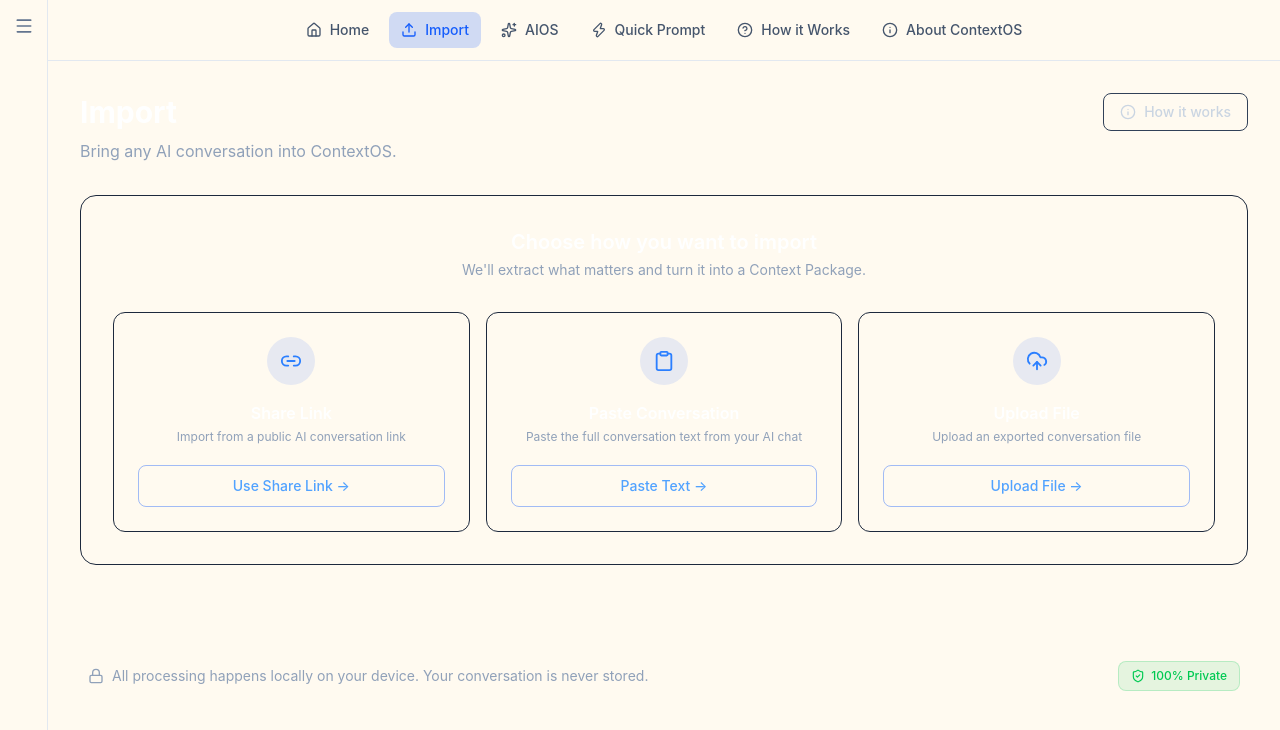
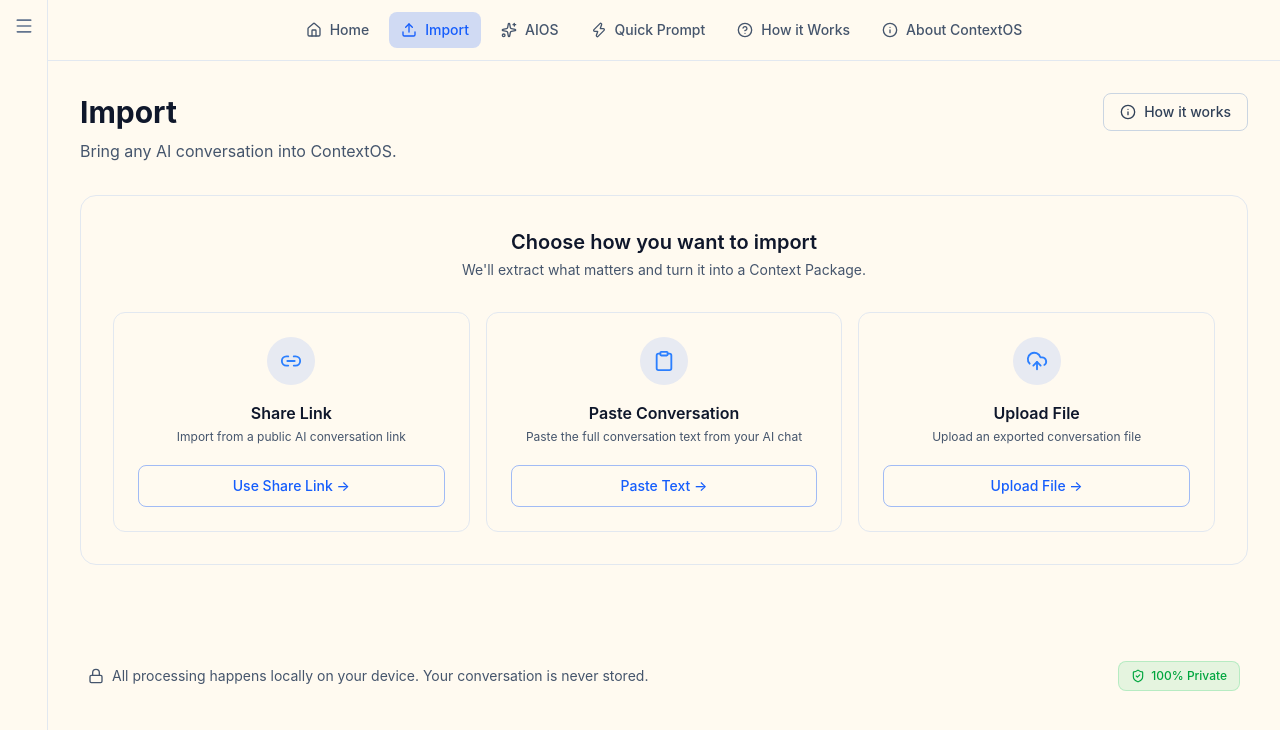
Before and after one commit to Ernest4599/Contextos-desktop-frontend-, a React (Vite) app: page /import in a window 1280 px wide. Shown: the top 730 px of the page. Built offline with nearby package versions, Linux system fonts and the light colour scheme; no server answers.

Commit message:
Import: add light/dark theme support, fix mobile viewport clipping (h-screen->h-dvh)

```diff
--- a/src/Import.tsx
+++ b/src/Import.tsx
@@ -28,40 +28,40 @@
   }
 
   return (
-    <div className="flex-1 p-4 h-screen overflow-y-auto md:p-8">
+    <div className="flex-1 p-4 h-dvh overflow-y-auto bg-cream dark:bg-transparent md:p-8">
       <div className="flex flex-col gap-3 items-start justify-between mb-2 sm:flex-row sm:items-center">
-        <h1 className="text-2xl font-bold text-white md:text-3xl">Import</h1>
+        <h1 className="text-2xl font-bold text-slate-900 dark:text-white md:text-3xl">Import</h1>
         <button
           type="button"
-          className="flex items-center gap-2 border border-slate-700 text-slate-300 text-sm font-medium px-4 py-2 rounded-lg hover:bg-slate-800 transition-colors shrink-0"
+          className="flex items-center gap-2 border border-slate-300 dark:border-slate-700 text-slate-700 dark:text-slate-300 text-sm font-medium px-4 py-2 rounded-lg hover:bg-slate-100 dark:hover:bg-slate-800 transition-colors shrink-0"
         >
           <Info size={16} />
           How it works
         </button>
       </div>
-      <p className="text-slate-400 mb-6 md:mb-8">Bring any AI conversation into ContextOS.</p>
+      <p className="text-slate-600 dark:text-slate-400 mb-6 md:mb-8">Bring any AI conversation into ContextOS.</p>
 
-      <div className="border border-slate-800 rounded-2xl p-4 md:p-8">
+      <div className="border border-slate-200 dark:border-slate-800 rounded-2xl p-4 md:p-8">
         <div className="text-center mb-6 md:mb-8">
-          <h2 className="text-white text-lg font-semibold mb-1 md:text-xl">Choose how you want to import</h2>
-          <p className="text-slate-400 text-sm">We'll extract what matters and turn it into a Context Package.</p>
+          <h2 className="text-slate-900 dark:text-white text-lg font-semibold mb-1 md:text-xl">Choose how you want to import</h2>
+          <p className="text-slate-600 dark:text-slate-400 text-sm">We'll extract what matters and turn it into a Context Package.</p>
         </div>
 
         <div className="grid grid-cols-1 gap-4 sm:grid-cols-3">
           <div
             className={`border rounded-xl p-6 flex flex-col items-center text-center transition-colors ${
-              activeMethod === 'link' ? 'border-blue-500 bg-blue-600/5' : 'border-slate-800'
+              activeMethod === 'link' ? 'border-blue-500 bg-blue-600/5' : 'border-slate-200 dark:border-slate-800'
             }`}
           >
             <div className="w-12 h-12 rounded-full bg-blue-600/10 flex items-center justify-center mb-4">
               <Link2 size={22} className="text-blue-500" />
             </div>
-            <h3 className="text-white font-semibold mb-1">Share Link</h3>
-            <p className="text-slate-400 text-xs mb-5">Import from a public AI conversation link</p>
+            <h3 className="text-slate-900 dark:text-white font-semibold mb-1">Share Link</h3>
+            <p className="text-slate-600 dark:text-slate-400 text-xs mb-5">Import from a public AI conversation link</p>
             <button
               type="button"
               onClick={() => setActiveMethod(activeMethod === 'link' ? null : 'link')}
-              className="w-full border border-blue-600/40 text-blue-400 text-sm font-medium py-2.5 rounded-lg hover:bg-blue-600/10 transition-colors"
+              className="w-full border border-blue-600/40 text-blue-600 dark:text-blue-400 text-sm font-medium py-2.5 rounded-lg hover:bg-blue-600/10 transition-colors"
             >
               Use Share Link →
             </button>
@@ -69,18 +69,18 @@
 
           <div
             className={`border rounded-xl p-6 flex flex-col items-center text-center transition-colors ${
-              activeMethod === 'paste' ? 'border-blue-500 bg-blue-600/5' : 'border-slate-800'
+              activeMethod === 'paste' ? 'border-blue-500 bg-blue-600/5' : 'border-slate-200 dark:border-slate-800'
             }`}
           >
             <div className="w-12 h-12 rounded-full bg-blue-600/10 flex items-center justify-center mb-4">
               <Clipboard size={22} className="text-blue-500" />
             </div>
-            <h3 className="text-white font-semibold mb-1">Paste Conversation</h3>
-            <p className="text-slate-400 text-xs mb-5">Paste the full conversation text from your AI chat</p>
+            <h3 className="text-slate-900 dark:text-white font-semibold mb-1">Paste Conversation</h3>
+            <p className="text-slate-600 dark:text-slate-400 text-xs mb-5">Paste the full conversation text from your AI chat</p>
             <button
               type="button"
               onClick={() => setActiveMethod(activeMethod === 'paste' ? null : 'paste')}
-              className="w-full border border-blue-600/40 text-blue-400 text-sm font-medium py-2.5 rounded-lg hover:bg-blue-600/10 transition-colors"
+              className="w-full border border-blue-600/40 text-blue-600 dark:text-blue-400 text-sm font-medium py-2.5 rounded-lg hover:bg-blue-600/10 transition-colors"
             >
               Paste Text →
             </button>
@@ -88,18 +88,18 @@
 
           <div
             className={`border rounded-xl p-6 flex flex-col items-center text-center transition-colors ${
-              activeMethod === 'upload' ? 'border-blue-500 bg-blue-600/5' : 'border-slate-800'
+              activeMethod === 'upload' ? 'border-blue-500 bg-blue-600/5' : 'border-slate-200 dark:border-slate-800'
             }`}
           >
             <div className="w-12 h-12 rounded-full bg-blue-600/10 flex items-center justify-center mb-4">
               <UploadCloud size={22} className="text-blue-500" />
             </div>
-            <h3 className="text-white font-semibold mb-1">Upload File</h3>
-            <p className="text-slate-400 text-xs mb-5">Upload an exported conversation file</p>
+            <h3 className="text-slate-900 dark:text-white font-semibold mb-1">Upload File</h3>
+            <p className="text-slate-600 dark:text-slate-400 text-xs mb-5">Upload an exported conversation file</p>
             <button
               type="button"
               onClick={() => setActiveMethod(activeMethod === 'upload' ? null : 'upload')}
-              className="w-full border border-blue-600/40 text-blue-400 text-sm font-medium py-2.5 rounded-lg hover:bg-blue-600/10 transition-colors"
+              className="w-full border border-blue-600/40 text-blue-600 dark:text-blue-400 text-sm font-medium py-2.5 rounded-lg hover:bg-blue-600/10 transition-colors"
             >
               Upload File →
             </button>
@@ -109,32 +109,32 @@
         {activeMethod && (
           <>
             <div className="flex items-center gap-4 my-6 md:my-8">
-              <div className="flex-1 h-px bg-slate-800" />
-              <div className="flex-1 h-px bg-slate-800" />
+              <div className="flex-1 h-px bg-slate-200 dark:bg-slate-800" />
+              <div className="flex-1 h-px bg-slate-200 dark:bg-slate-800" />
             </div>
 
             {activeMethod === 'link' && (
-              <div className="border border-slate-800 rounded-2xl p-4 md:p-8">
-                <h3 className="text-white font-semibold mb-3">Paste your share link</h3>
+              <div className="border border-slate-200 dark:border-slate-800 rounded-2xl p-4 md:p-8">
+                <h3 className="text-slate-900 dark:text-white font-semibold mb-3">Paste your share link</h3>
                 <input
                   type="url"
                   value={linkValue}
                   onChange={(e) => setLinkValue(e.target.value)}
                   placeholder="https://chat.openai.com/share/..."
-                  className="w-full bg-slate-950 border border-slate-700 text-white text-sm rounded-lg px-4 py-3 placeholder:text-slate-500 focus:outline-none focus:border-blue-500"
+                  className="w-full bg-slate-100 dark:bg-slate-950 border border-slate-200 dark:border-slate-700 text-slate-900 dark:text-white text-sm rounded-lg px-4 py-3 placeholder:text-slate-400 dark:placeholder:text-slate-500 focus:outline-none focus:border-blue-500"
                 />
               </div>
             )}
 
             {activeMethod === 'paste' && (
-              <div className="border border-slate-800 rounded-2xl p-4 md:p-8">
-                <h3 className="text-white font-semibold mb-3">Paste your conversation</h3>
+              <div className="border border-slate-200 dark:border-slate-800 rounded-2xl p-4 md:p-8">
+                <h3 className="text-slate-900 dark:text-white font-semibold mb-3">Paste your conversation</h3>
                 <textarea
                   rows={8}
                   value={pasteValue}
                   onChange={(e) => setPasteValue(e.target.value)}
                   placeholder="Paste the full conversation text here..."
-                  className="w-full bg-slate-950 border border-slate-700 text-white text-sm rounded-lg px-4 py-3 placeholder:text-slate-500 focus:outline-none focus:border-blue-500 resize-none"
+                  className="w-full bg-slate-100 dark:bg-slate-950 border border-slate-200 dark:border-slate-700 text-slate-900 dark:text-white text-sm rounded-lg px-4 py-3 placeholder:text-slate-400 dark:placeholder:text-slate-500 focus:outline-none focus:border-blue-500 resize-none"
                 />
               </div>
             )}
@@ -142,7 +142,7 @@
             {activeMethod === 'upload' && (
               <div
                 onClick={() => fileInputRef.current?.click()}
-                className="border-2 border-dashed border-slate-700 rounded-2xl flex flex-col items-center justify-center py-10 px-4 cursor-pointer md:py-14 md:px-8"
+                className="border-2 border-dashed border-slate-300 dark:border-slate-700 rounded-2xl flex flex-col items-center justify-center py-10 px-4 cursor-pointer md:py-14 md:px-8"
               >
                 <input
                   ref={fileInputRef}
@@ -151,16 +151,16 @@
                   className="hidden"
                   onChange={(e) => setFile(e.target.files?.[0] ?? null)}
                 />
-                <FileText size={32} className="text-slate-500 mb-4" />
-                <h3 className="text-white font-semibold mb-1 text-center break-all">
+                <FileText size={32} className="text-slate-400 dark:text-slate-500 mb-4" />
+                <h3 className="text-slate-900 dark:text-white font-semibold mb-1 text-center break-all">
                   {file ? file.name : 'Drag & drop your file here'}
                 </h3>
-                <p className="text-slate-400 text-sm mb-5">{file ? 'Click to change' : 'or click to browse'}</p>
+                <p className="text-slate-600 dark:text-slate-400 text-sm mb-5">{file ? 'Click to change' : 'or click to browse'}</p>
                 <div className="flex flex-wrap justify-center gap-2">
-                  <span className="border border-slate-700 text-slate-400 text-xs px-3 py-1.5 rounded-lg">.txt</span>
-                  <span className="border border-slate-700 text-slate-400 text-xs px-3 py-1.5 rounded-lg">.md</span>
-                  <span className="border border-slate-700 text-slate-400 text-xs px-3 py-1.5 rounded-lg">.html</span>
-                  <span className="border border-slate-700 text-slate-400 text-xs px-3 py-1.5 rounded-lg">.json</span>
+                  <span className="border border-slate-300 dark:border-slate-700 text-slate-600 dark:text-slate-400 text-xs px-3 py-1.5 rounded-lg">.txt</span>
+                  <span className="border border-slate-300 dark:border-slate-700 text-slate-600 dark:text-slate-400 text-xs px-3 py-1.5 rounded-lg">.md</span>
+                  <span className="border border-slate-300 dark:border-slate-700 text-slate-600 dark:text-slate-400 text-xs px-3 py-1.5 rounded-lg">.html</span>
+                  <span className="border border-slate-300 dark:border-slate-700 text-slate-600 dark:text-slate-400 text-xs px-3 py-1.5 rounded-lg">.json</span>
                 </div>
               </div>
             )}
@@ -184,11 +184,11 @@
       </button>
 
       <div className="flex flex-col gap-3 mt-6 px-2 sm:flex-row sm:items-center sm:justify-between">
-        <div className="flex items-center gap-2 text-slate-400 text-sm">
+        <div className="flex items-center gap-2 text-slate-600 dark:text-slate-400 text-sm">
           <Lock size={16} className="shrink-0" />
           <p>All processing happens locally on your device. Your conversation is never stored.</p>
         </div>
-        <span className="flex items-center gap-1.5 bg-green-500/10 border border-green-500/20 text-green-500 text-xs font-medium px-3 py-1.5 rounded-lg w-fit">
+        <span className="flex items-center gap-1.5 bg-green-500/10 border border-green-500/20 text-green-600 dark:text-green-500 text-xs font-medium px-3 py-1.5 rounded-lg w-fit">
           <ShieldCheck size={14} />
           100% Private
         </span>
```
